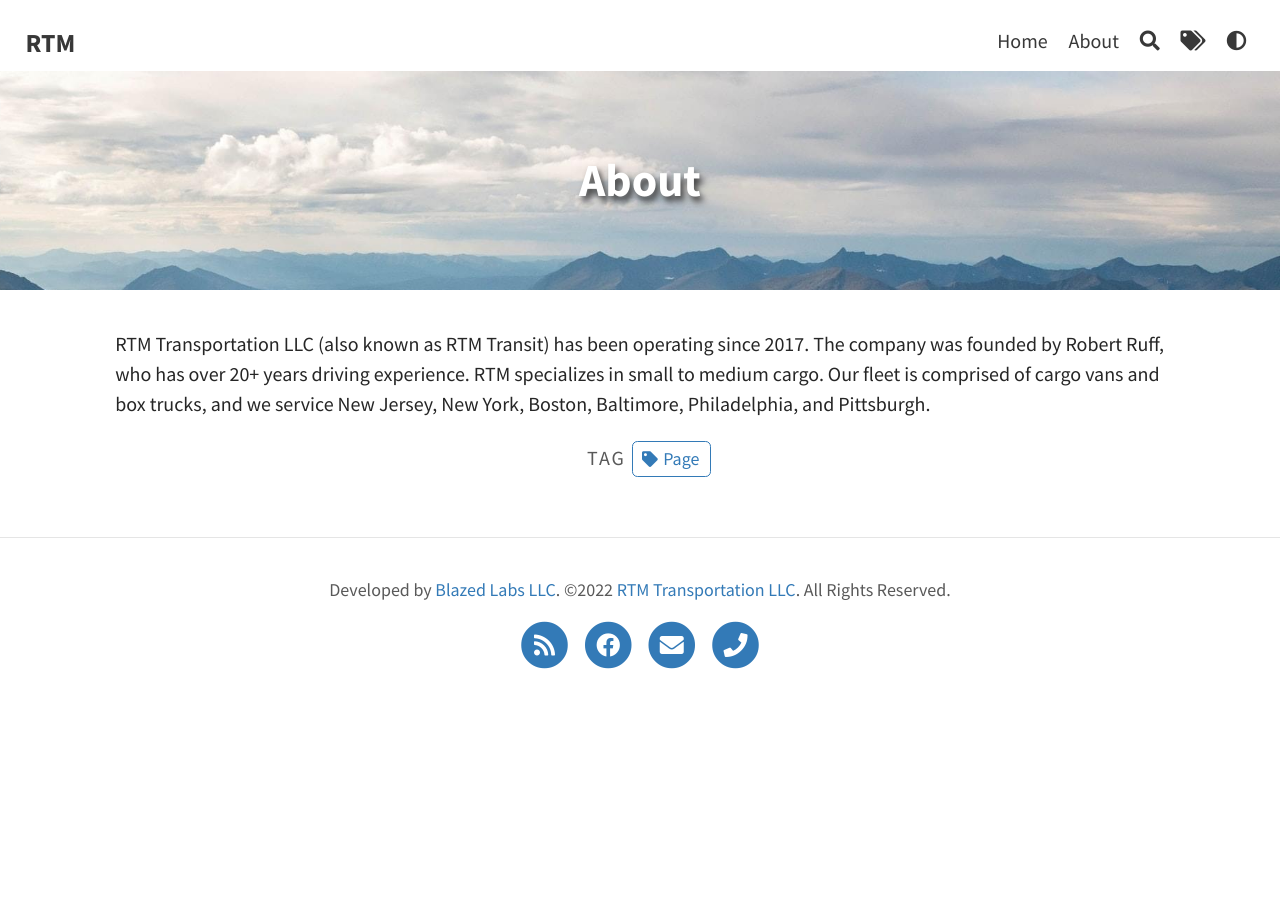
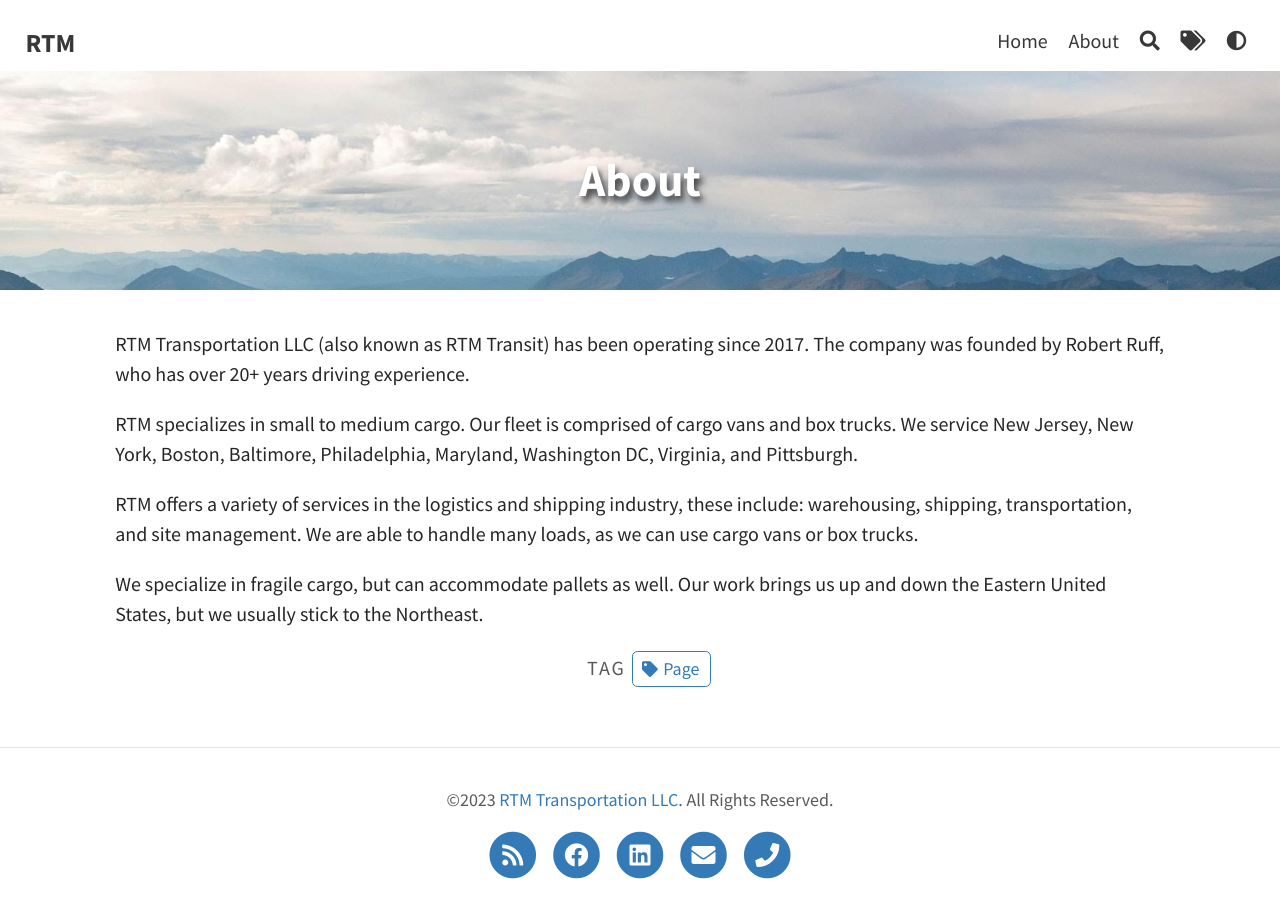
Before and after one commit to tyler-ruff/rtmtransit-com, a Jekyll site: the page built from pages/about.md, in a window 1280 px wide. Built offline with Jekyll 4.4.1, drawn with Linux system fonts in a browser that asks for light colours.

Commit message:
website updates

```diff
--- a/_config.yml
+++ b/_config.yml
@@ -4,7 +4,7 @@
 
 # THEME-SPECIFIC CONFIGURATION
 title: RTM
-description: "We help get you where you want to be, right on time; everytime."
+description: "Shipping and logistics company based out of South Jersey."
 avatar:
 favicon: https://blazed.sirv.com/RTM/logo/rtm.png
 
@@ -12,8 +12,12 @@
 header_text:  "Moving America forward." # Change Blog header text
 header_feature_image: https://blazed.sirv.com/RTM/rtmtransit.com/cristian-palmer-3leBubkp5hk-unsplash.jpg
 footer_text: >
-  Developed by <a href="https://blazedlabs.com/">Blazed Labs LLC</a>.
-  &copy;2022 <a href="https://rtmtransit.com/">RTM Transportation LLC</a>. All Rights Reserved.
+  &copy;<span id="site-year"></span> <a href="https://rtmtransit.com/">RTM Transportation LLC</a>. All Rights Reserved.
+  <script>
+    var year = new Date().getFullYear();
+    var date = new Date().toISOString();
+    document.getElementById('site-year').innerHTML = `<time datetime="${date}">${year}</time>`;
+  </script>
 
 # Blog
 excerpt: true                                           # Or "truncate" (first 250 characters), "false" to disable
--- a/_data/icons.yml
+++ b/_data/icons.yml
@@ -12,7 +12,7 @@
 instagram:
 hacker-news:
 keybase:
-linkedin:
+linkedin:         "rtm-transit"
 mail:             "hello@rtmtransit.com"
 map:              # e.g. "34.0886/-118.3191"
 mastodon:         # e.g. "fostodon.org/@sam"
--- a/_data/icons_builder.yml
+++ b/_data/icons_builder.yml
@@ -27,7 +27,7 @@
 keybase:
   pre: "https://keybase.io/"
 linkedin:
-  pre: "https://www.linkedin.com/in/"
+  pre: "https://www.linkedin.com/company/"
 mail:
   pre: "mailto:"
   icon: "fas fa-envelope"
--- /dev/null
+++ b/netlify.toml
@@ -0,0 +1,3 @@
+
+[dev]
+    targetPort=4000
--- a/pages/about.md
+++ b/pages/about.md
@@ -6,4 +6,12 @@
 tags: [Page]
 ---
 
-RTM Transportation LLC (also known as RTM Transit) has been operating since 2017. The company was founded by Robert Ruff, who has over 20+ years driving experience. RTM specializes in small to medium cargo. Our fleet is comprised of cargo vans and box trucks, and we service New Jersey, New York, Boston, Baltimore, Philadelphia, and Pittsburgh.
+RTM Transportation LLC (also known as RTM Transit) has been operating since 2017.
+The company was founded by Robert Ruff, who has over 20+ years driving experience.
+
+RTM specializes in small to medium cargo. Our fleet is comprised of cargo vans and box trucks.
+We service New Jersey, New York, Boston, Baltimore, Philadelphia, Maryland, Washington DC, Virginia, and Pittsburgh.
+
+RTM offers a variety of services in the logistics and shipping industry, these include: warehousing, shipping, transportation, and site management. We are able to handle many loads, as we can use cargo vans or box trucks.
+
+We specialize in fragile cargo, but can accommodate pallets as well. Our work brings us up and down the Eastern United States, but we usually stick to the Northeast.
```
Also changed, not shown: README.md, 1 other file.
